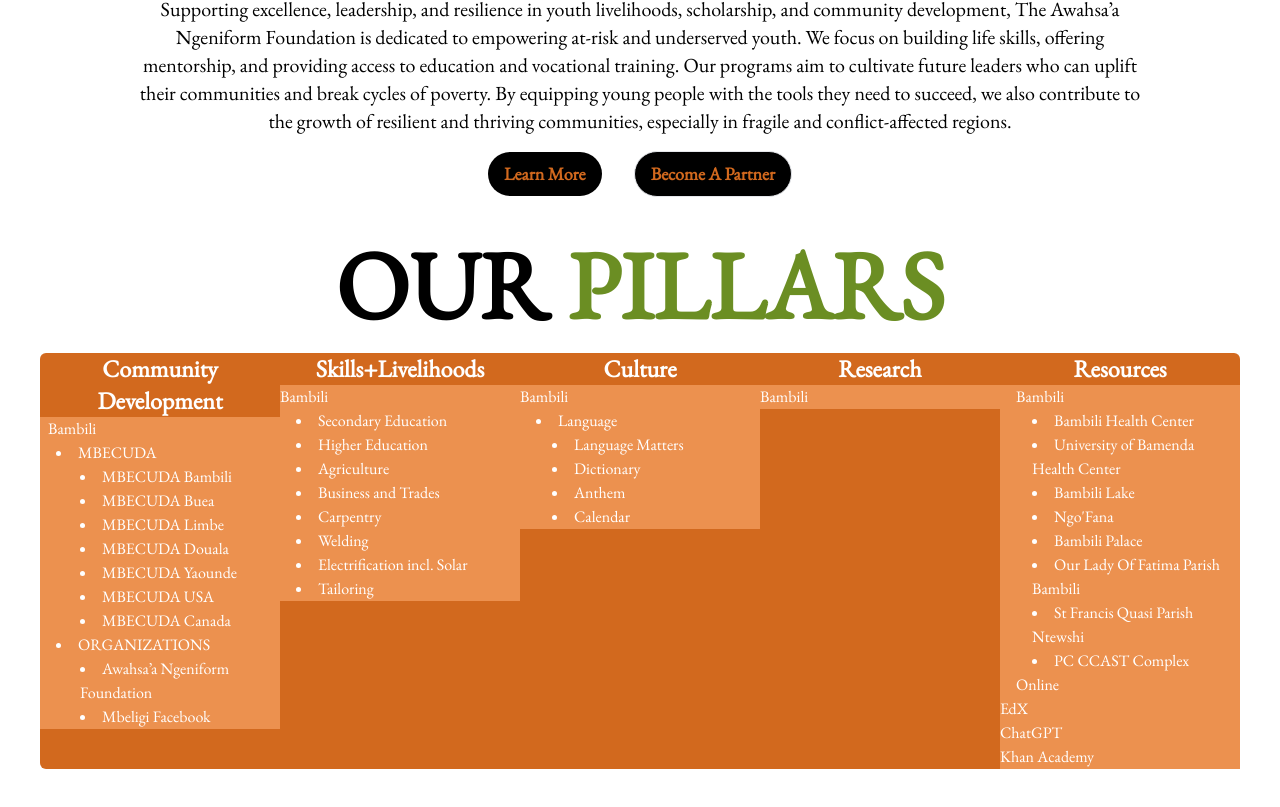
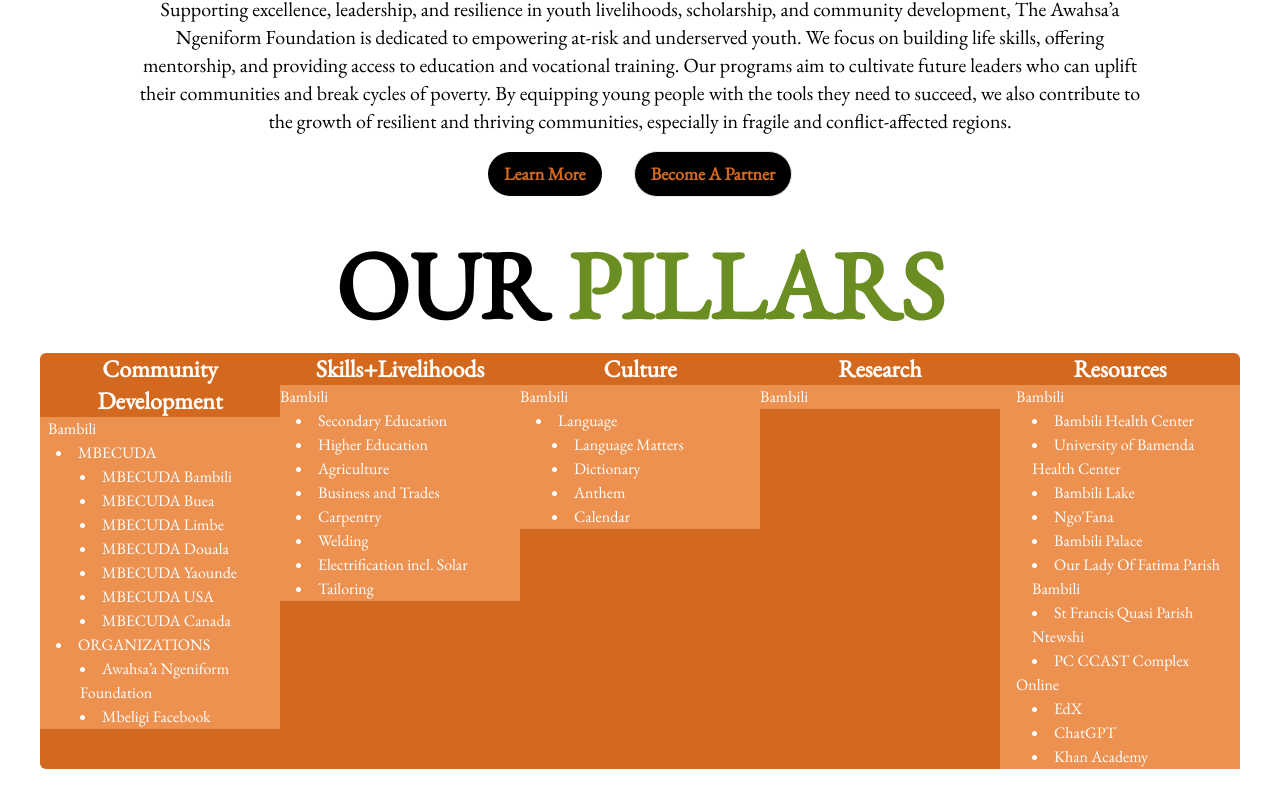
Before and after one commit to Achegnui/Awahsa-a-Ngeniform-Foundation, a Next.js app: page / in a window 1280 px wide. Shown: the part 295-1102 px from the top of the page. Built offline with nearby package versions, Linux system fonts and the light colour scheme.

Commit message:
list style corrected

```diff
--- a/app/page.tsx
+++ b/app/page.tsx
@@ -151,14 +151,14 @@
               <li className="pl-6">PC CCAST Complex</li>
             </ul>
             <h1 className="pl-4">Online</h1>
-            <ul>
-              <li>
+            <ul className="list-disc list-inside pl-2">
+              <li className="pl-6">
                 <Link href="https://www.edx.org/">EdX</Link>
               </li>
-              <li>
+              <li className="pl-6">
                 <Link href="https://chat.openai.com/">ChatGPT</Link>
               </li>
-              <li>
+              <li className="pl-6">
                 <Link href="https://www.khanacademy.org/">Khan Academy</Link>
               </li>
             </ul>
```
